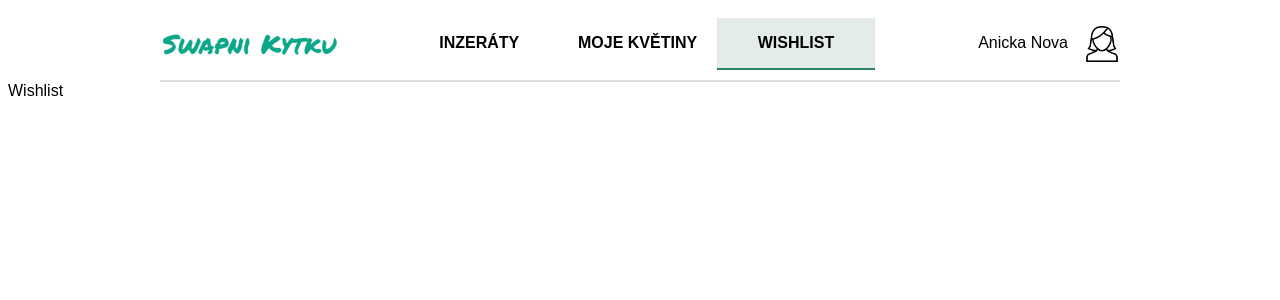
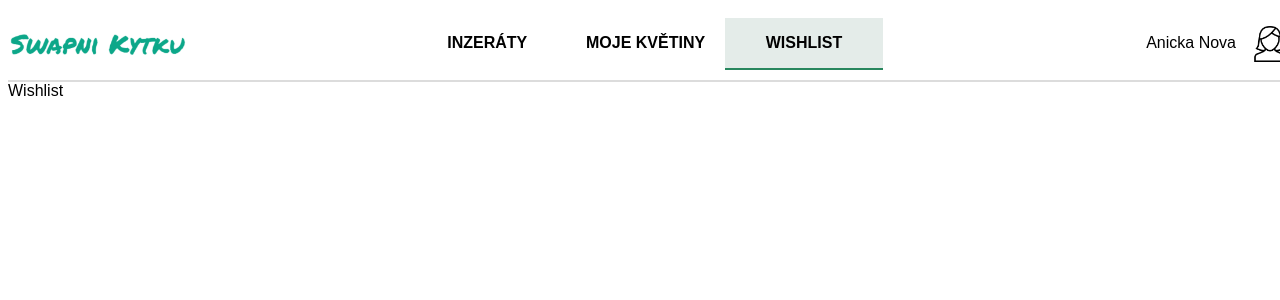
Before and after one commit to sarkafa/Kvetinovy_SWAP, a React app: page /wishlist in a window 1280 px wide. Shown: the top 300 px of the page. Built offline with nearby package versions, Linux system fonts and the light colour scheme.

Commit message:
C-menu-adj1

```diff
--- a/src/Menu/style.css
+++ b/src/Menu/style.css
@@ -1,6 +1,6 @@
 .menu {
   display: flex;
-  max-width: 960px;
+  max-width: 100%;
   margin: auto;
   justify-content: space-between;
   padding-top: 10px;
--- a/src/index.jsx
+++ b/src/index.jsx
@@ -14,7 +14,9 @@ import {
 const App = () => {
   return (
     <>
-      <Menu />
+      <div className="wrapper">
+        <Menu />
+      </div>
     </>
   );
 };
--- a/src/style.css
+++ b/src/style.css
@@ -13,3 +13,8 @@ body {
 html {
   font-family: 'Open Sans', sans-serif;
 }
+
+.wrapper {
+  width: 1280px;
+  margin: auto;
+}
```
